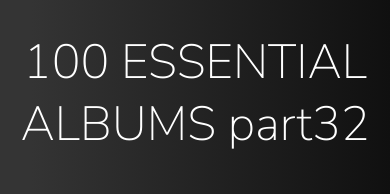
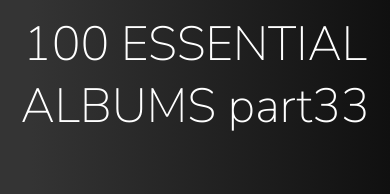
Before and after one commit to SuperWinterMopper/SuperWinterMopper.github.io, a website: page essentialAlbums.html in a window 390 px wide. Shown: the part 150-344 px from the top of the page. Drawn offline with nearby package versions, Linux system fonts and the light colour scheme; no server answers; a web font is replaced by a local one.

Commit message:
mobile.33

```diff
--- a/essentialAlbums.html
+++ b/essentialAlbums.html
@@ -18,7 +18,7 @@
     <link rel="preconnect" href="https://fonts.gstatic.com" crossorigin>
     <link href="https://fonts.googleapis.com/css2?family=Asap+Condensed:wght@200&family=Nunito+Sans:opsz,wght@6..12,200&family=Nunito:wght@200&family=Ubuntu:ital,wght@0,300;1,300&display=swap" rel="stylesheet">
     <script src="https://cdnjs.cloudflare.com/ajax/libs/PapaParse/5.3.0/papaparse.min.js"></script>
-\    <title>Acton Healy</title>
+    <title>Acton Healy</title>
 </head>
 <body>
     <header>
@@ -33,7 +33,7 @@
             <section class="main-screen">
                 <div class="big-title">
                     <h1>100 ESSENTIAL</h1>
-                    <h2>ALBUMS part32</h2>
+                    <h2>ALBUMS part33</h2>
                     <div class="exposition-text">
                         <p>My 100 essential albums, in release date order.</p>
                         <p>I'd be happy if you looked at this with a lighthearted lens. These aren't the 100 most cricitally acclaimed, innovative albums I've listened to. They're simply the ones that are essential to my musical journey, and for that I think my musical DNA is pretty clear here. Also, keep in mind I was 17 when this list was made.</p>
--- a/index.js
+++ b/index.js
@@ -30,7 +30,6 @@ function slideButton() {
     }
 }
 
-
 function linkEssentialAlbums() {
     window.location.href = "essentialAlbums.html";
 }
@@ -56,7 +55,7 @@ document.addEventListener('DOMContentLoaded', function() {
       touchStartY = e.touches[0].clientY;
     });
 
-    sliderContainer.addEventListener('touchmove', function(e) {
+    /*sliderContainer.addEventListener('touchmove', function(e) {
         let touchEndX = e.touches[0].clientX;
         let touchEndY = e.touches[0].clientY;
 
@@ -69,7 +68,7 @@ document.addEventListener('DOMContentLoaded', function() {
         }
         touchStartX = touchEndX;
         touchStartY = touchEndY;
-    });
+    });  */
 
 
     sliderContainer.addEventListener('touchend', function(e) {
```
